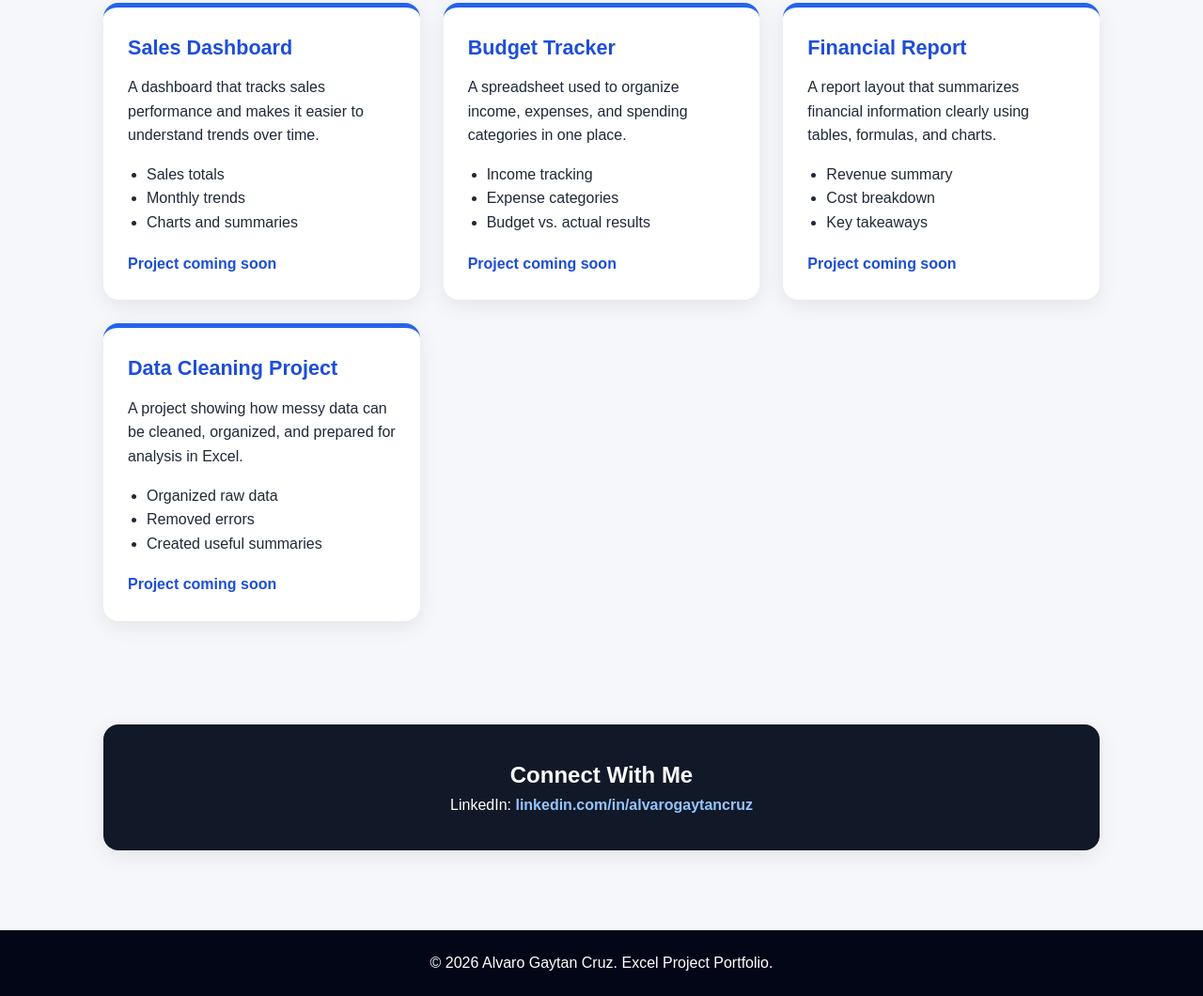
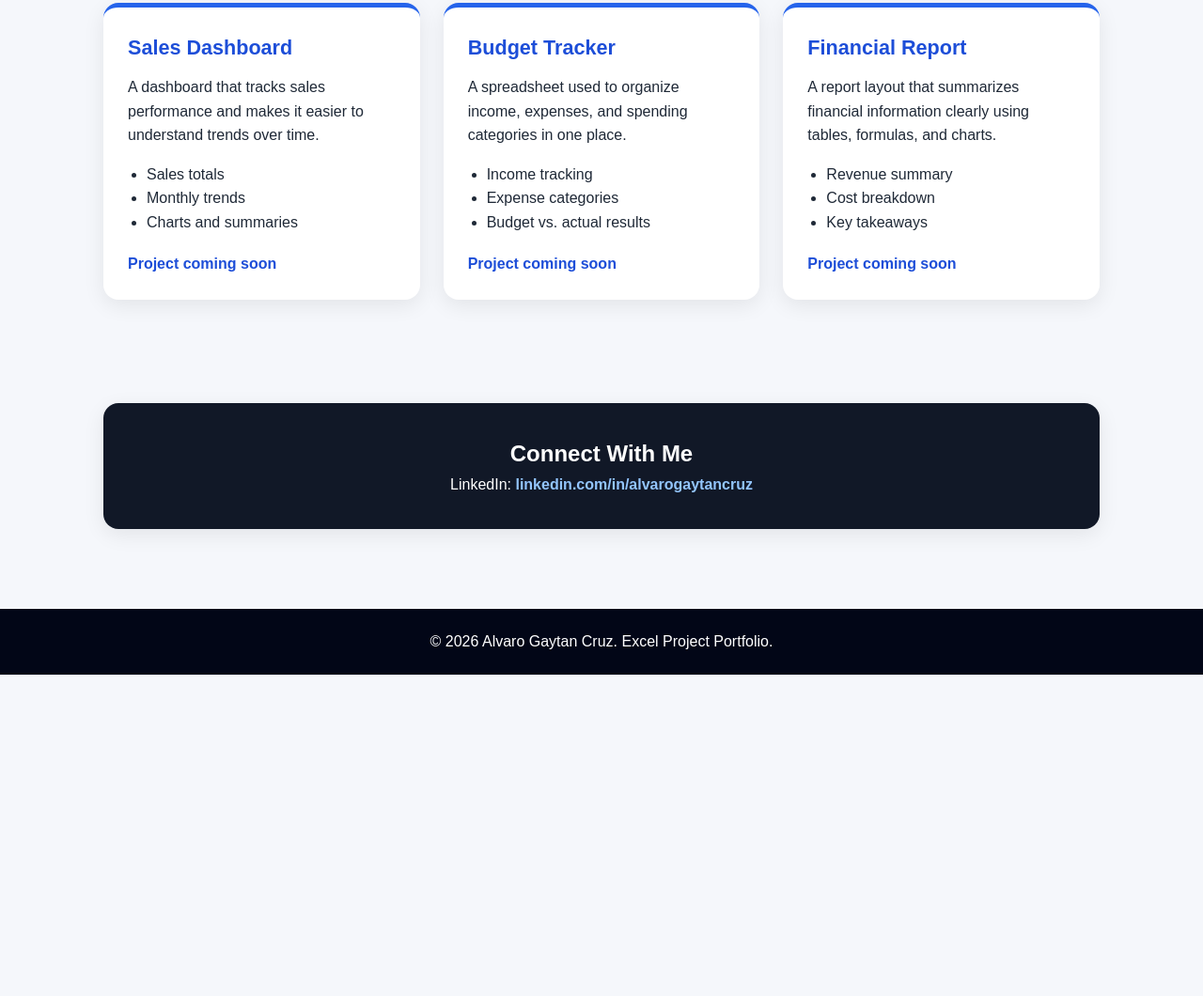
Before and after one commit to Alviwrld/Alviwrld.github.io, a plain HTML site: page index.html in a window 1280 px wide. Shown: the part 988-2048 px from the top of the page at 94% size. After the commit the page ends 1706 px from the top, so only its background shows below. Drawn offline with Linux system fonts and the light colour scheme.

Commit message:
Update index.html

```diff
--- a/index.html
+++ b/index.html
@@ -253,21 +253,7 @@
         </ul>
         <a href="#" class="project-link">Project coming soon</a>
       </div>
-
-      <div class="project-card">
-        <h3>Data Cleaning Project</h3>
-        <p>
-          A project showing how messy data can be cleaned, organized, and prepared for analysis in Excel.
-        </p>
-        <ul>
-          <li>Organized raw data</li>
-          <li>Removed errors</li>
-          <li>Created useful summaries</li>
-        </ul>
-        <a href="#" class="project-link">Project coming soon</a>
-      </div>
-    </div>
-  </section>
+ </section>
 
   <section id="contact">
     <div class="contact-box">
```
